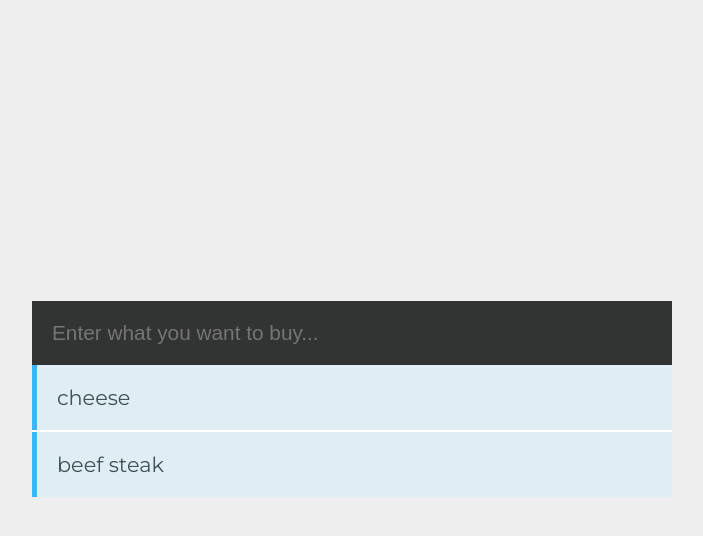
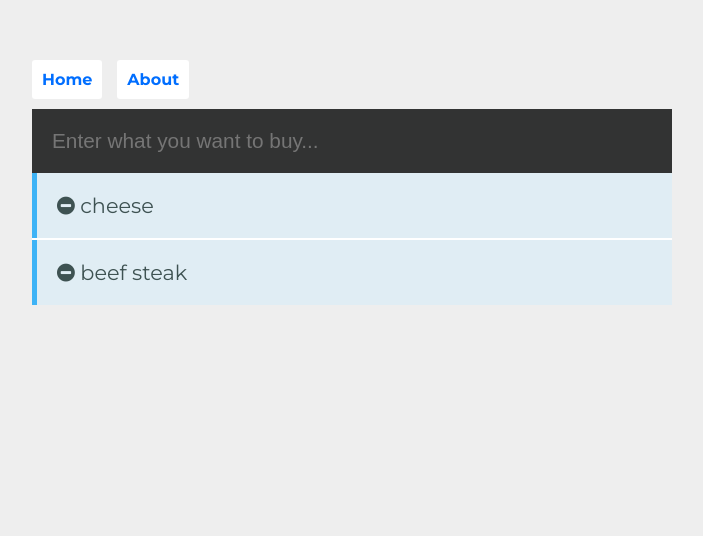
Before and after one commit to galdranorn/vuejs-shoplist, a Vue app: page / in a window 1280 px wide. Shown: the top 536 px of the page, without its empty margins (288-991 px from the left). Built offline with nearby package versions, Linux system fonts and the light colour scheme.

Commit message:
Learn routing (vue-router) and add deleting products from shoplist

```diff
--- a/package.json
+++ b/package.json
@@ -11,7 +11,8 @@
     "core-js": "^2.6.5",
     "sass-loader": "^7.1.0",
     "vee-validate": "^2.2.13",
-    "vue": "^2.6.10"
+    "vue": "^2.6.10",
+    "vue-router": "^3.0.7"
   },
   "devDependencies": {
     "@vue/cli-plugin-babel": "^3.9.0",
--- a/src/App.vue
+++ b/src/App.vue
@@ -1,6 +1,10 @@
 <template>
   <div id="app">
-    <Shoplist />
+    <nav>
+      <router-link to="/">Home</router-link>
+      <router-link to="/about/friend">About</router-link>
+    </nav>
+    <router-view />
   </div>
 </template>
 
@@ -24,7 +28,21 @@ body {
   display: grid;
   grid-template-rows: auto;
   justify-items: center;
-  align-items: center;
+  padding-top: 50px;
+}
+
+nav {
+  padding: 20px 20px 20px 0;
+}
+
+nav a {
+  padding: 10px;
+  text-decoration: none;
+  background: #fff;
+  border-radius: 3px;
+  color: rgb(0, 110, 255);
+  font-weight: bold;
+  margin-right: 15px;
 }
 body, html {
   margin: 0;
--- /dev/null
+++ b/src/components/About.vue
@@ -0,0 +1,17 @@
+<template>
+    <div class="about">
+        <h1>About the project</h1>
+        <p>Hello {{ name }}!</p>
+        <p>This is simple project to learn fundamentals of Vue.</p>
+    </div>
+</template>
+
+<script>
+export default {
+    data() {
+        return {
+            name: this.$route.params.name
+        }
+    }
+}
+</script>
--- a/src/components/Shoplist.vue
+++ b/src/components/Shoplist.vue
@@ -11,6 +11,7 @@
       <ul class="shoplist" v-if="shoplist.length>0">
         <transition-group name="list" enter-active-class="animated bounceInUp" leave-active-class="animated bounceOutDown"> <!-- animate.css -->
           <li v-for="(data, index) in shoplist" :key='index'>
+            <span class="fa fa-minus-circle" v-on:click="removeProduct(index)" />
             {{ data.product }}
           </li>
         </transition-group>
@@ -40,7 +41,9 @@ export default {
           this.product = '';
         }
       })
-
+    },
+    removeProduct(id) {
+      this.shoplist.splice(id, 1);
     }
   }
 }
@@ -49,6 +52,7 @@ export default {
 <!-- Add "scoped" attribute to limit CSS to this component only -->
 <style scoped>
 @import "https://cdnjs.cloudflare.com/ajax/libs/animate.css/3.7.2/animate.css";
+@import "https://maxcdn.bootstrapcdn.com/font-awesome/4.7.0/css/font-awesome.min.css";
 
   .holder {
     background: #fff;
--- a/src/main.js
+++ b/src/main.js
@@ -1,10 +1,12 @@
 import Vue from 'vue'
 import App from './App.vue'
 import VeeValidate from 'vee-validate'
+import router from './router'
 
 Vue.use(VeeValidate)
 Vue.config.productionTip = false
 
 new Vue({
+  router,
   render: h => h(App),
 }).$mount('#app')
--- /dev/null
+++ b/src/router.js
@@ -0,0 +1,21 @@
+import Vue from 'vue'
+import Router from 'vue-router'
+import Shoplist from './components/Shoplist.vue'
+import About from './components/About.vue'
+
+Vue.use(Router)
+
+export default new Router({
+    routes: [
+        {
+            path: '/',
+            name: 'shoplist',
+            component: Shoplist
+        },
+        {
+            path: '/about/:name',
+            name: 'about',
+            component: About
+        }
+    ]
+})
```
Also changed, not shown: 1 other file (tests, documents, lock files or other folders).
